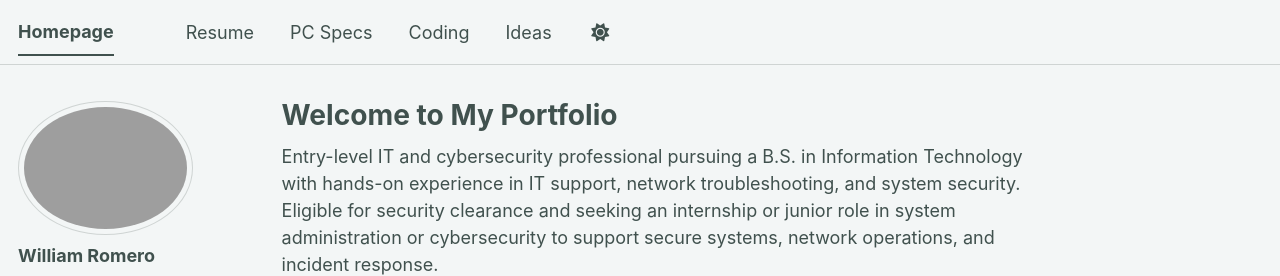
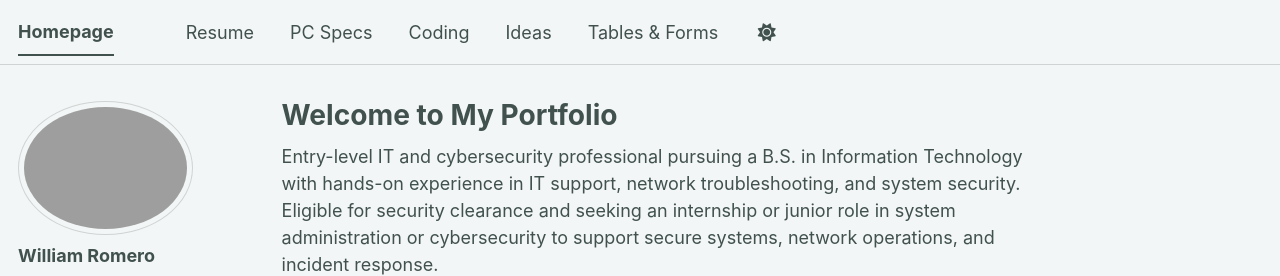
Before and after one commit to williamromero11/williamromero11.github.io, a Jekyll site: the page built from _pages/about.md, in a window 1280 px wide. Shown: the top 276 px of the page. Built offline with Jekyll 4.4.1, drawn with Linux system fonts in a browser that asks for light colours; a script bundle is joined from its source files by our own code; library files that are not in the unit come from our copies.

Commit message:
Update navigation.yml

```diff
--- a/_data/navigation.yml
+++ b/_data/navigation.yml
@@ -20,10 +20,10 @@ main:
     url: "/coding/"
 
   - title: "Ideas"
-    url: /ideas/
+    url: "/ideas/"
 
-  #- title: "Blog Posts"
-   # url: /year-archive/
+  - title: "Tables & Forms"
+    url: "/Tables/"
 
   #- title: "CV" url: /cv/
 
```
